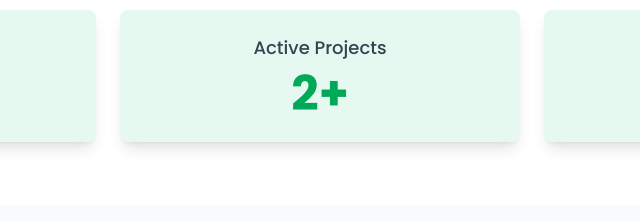
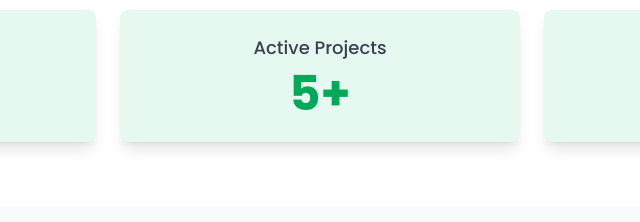
Before and after one commit to XxKaliCharanxX/demo-repository, a website: page index.html in a window 1280 px wide. Shown: the part 578-800 px from the top of the page, 320-960 px from the left. Drawn offline with nearby package versions, Linux system fonts and the light colour scheme.

Commit message:
Update Active Projects stat from 2 to 5 (#25)
* Update Active Projects stat from 2 to 5

```diff
--- a/index.html
+++ b/index.html
@@ -209,7 +209,7 @@
             class="bg-primary-50 rounded-lg p-6 text-center shadow-lg hover:-translate-y-1 transition-transform"
           >
             <p class="text-lg font-medium text-gray-700 mb-2">Active Projects</p>
-            <p class="text-5xl font-bold text-primary-500 animate-counter">2</p>
+            <p class="text-5xl font-bold text-primary-500 animate-counter">5</p>
           </div>
 
           <div
```
